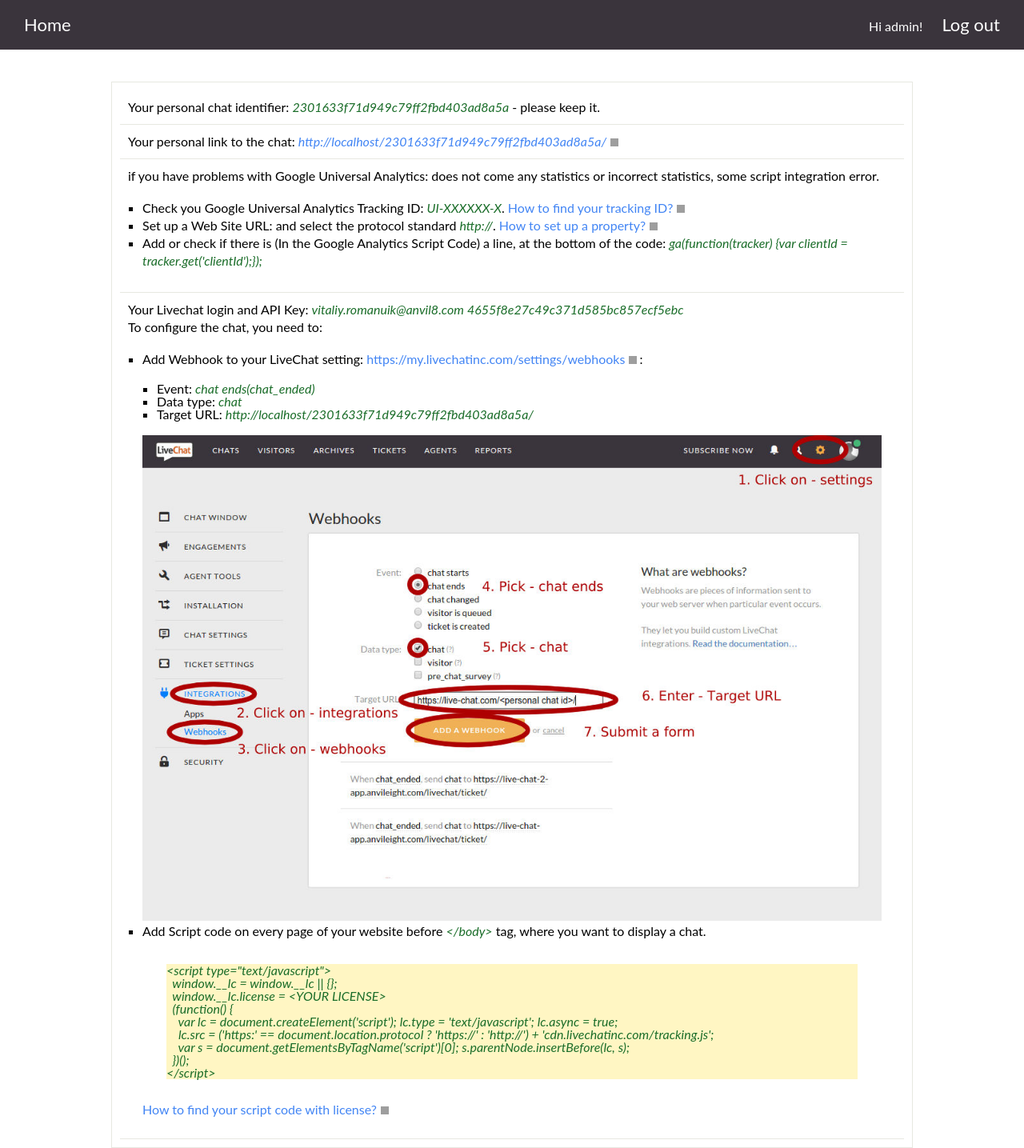
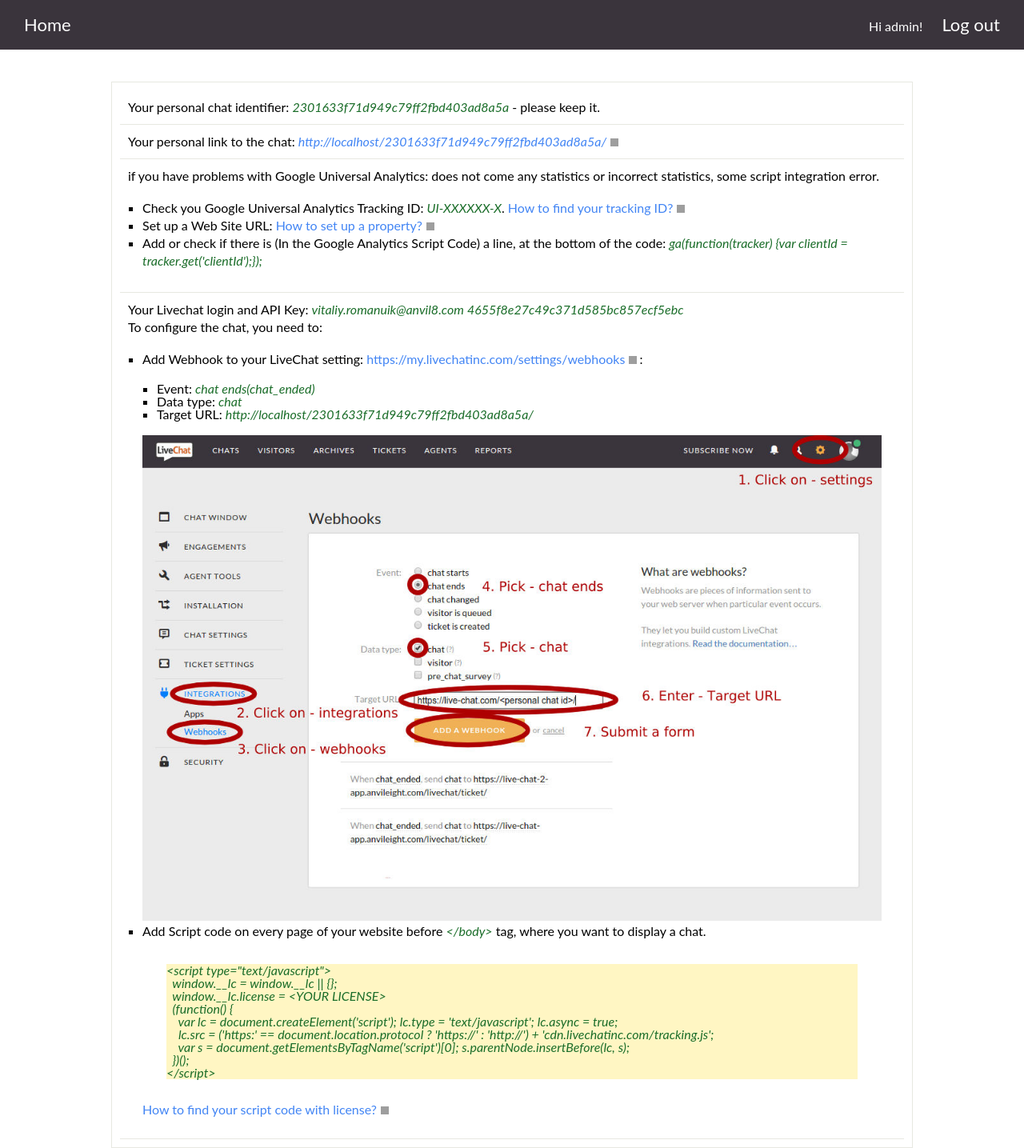
Before and after one commit to Hitoki/livechat, a Flask app: page /help_install/ in a window 1280 px wide. Shown: the whole page at 80% size. Run offline with Flask 2, Linux system fonts and the light colour scheme; a user stored in the database is signed in; parts of the project's set-up code (start-up, migrations or seed data) failed here and were passed over; grey boxes are pictures that could not be loaded.

Commit message:
Update help file for http

```diff
--- a/livechat/templates/help_page.html
+++ b/livechat/templates/help_page.html
@@ -29,11 +29,6 @@
                 </li>
                 <li>
                     <p>Set up a Web Site URL:
-                        <span class="user_data">{{ current_user.host_url }}</span>
-{#                        <span class="user_data">https://{{ request.host }}</span>#}
-                        and select the protocol standard
-{#                        <span class="user_data">https://</span>.#}
-                        {% if request.is_secure %}<span class="user_data">https://</span>{% else %}<span class="user_data">http://</span>{% endif %}.
                         <a href="https://support.google.com/analytics/answer/1042508?hl=en" target="_blank">How to set up a property?</a></p>
                 </li>
                 <li>
```
